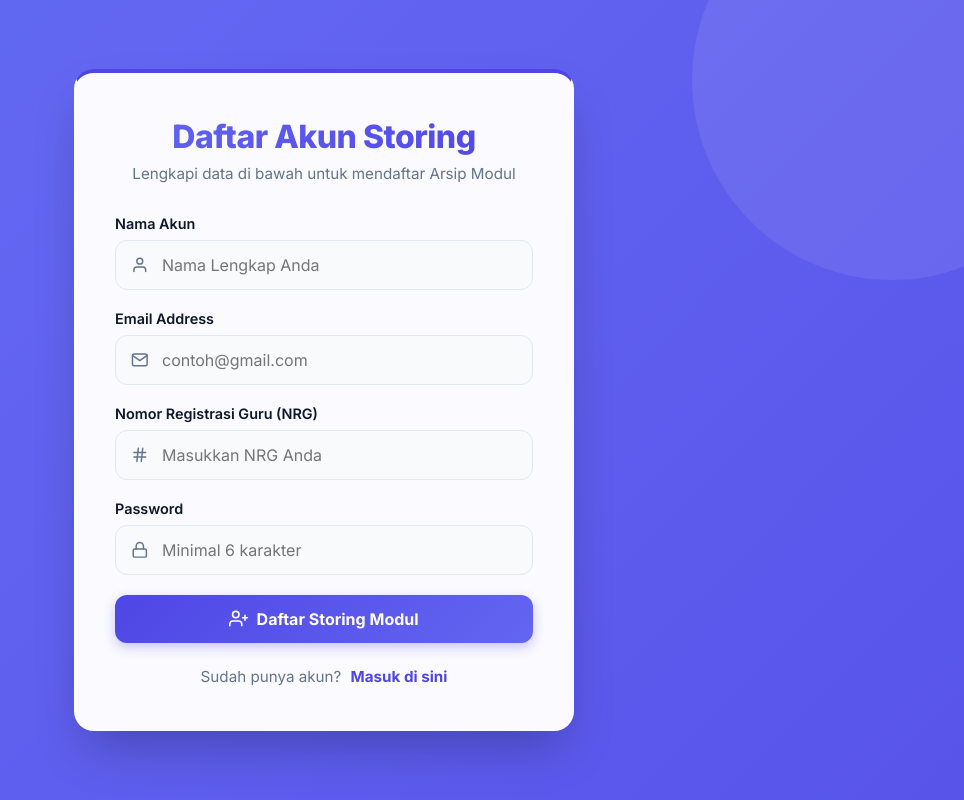
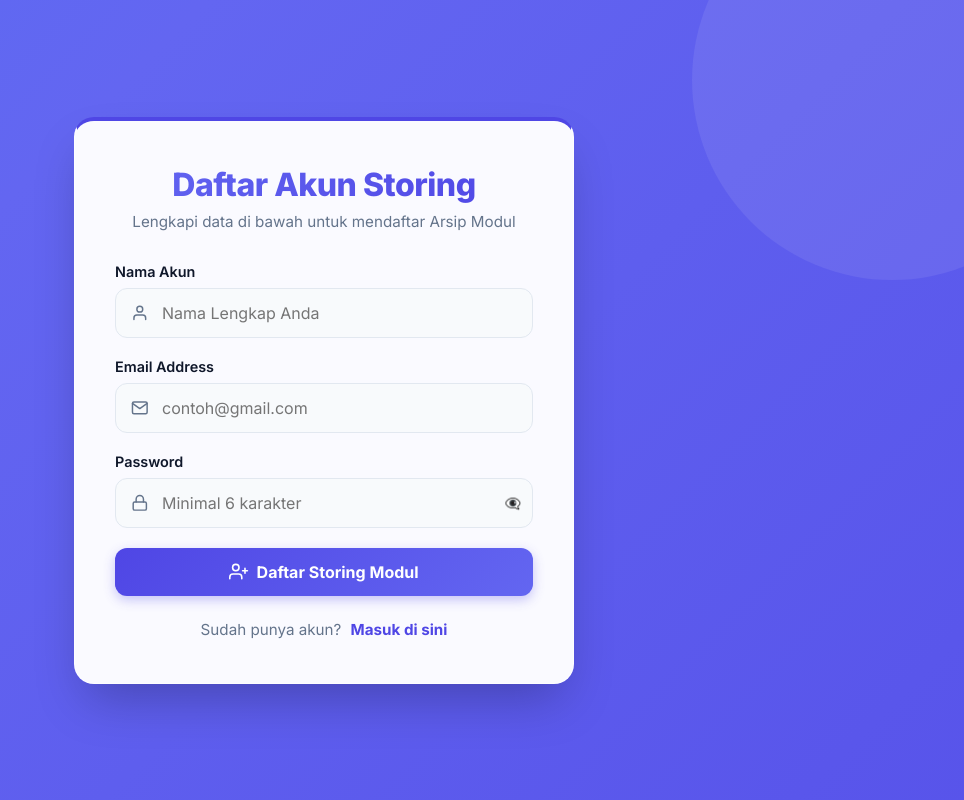
Before and after one commit to ALFAA28/absensi_frontend_smk, a React (Create React App) app: page /register-storing in a window 1280 px wide. Shown: the whole page, without its empty margins (316-1280 px from the left). Built offline with nearby package versions, Linux system fonts and the light colour scheme; no server answers.

Commit message:
fix: remove NRG field, add toggle password visibility on register storing

```diff
--- a/src/pages/RegisterStoring.js
+++ b/src/pages/RegisterStoring.js
@@ -8,9 +8,10 @@
   const [formData, setFormData] = useState({
     nama: '',
     email: '',
-    nrg: '',
     password: ''
   });
+
+  const [showPassword, setShowPassword] = useState(false);
 
   const [error, setError] = useState('');
   const [isLoading, setIsLoading] = useState(false);
@@ -34,12 +35,6 @@
       return;
     }
 
-    if (!formData.nrg) {
-      setError('Nomor Registrasi Guru (NRG) wajib diisi.');
-      setIsLoading(false);
-      return;
-    }
-
     try {
       const response = await fetch(`${API_URL}/register`, {
         method: 'POST',
@@ -50,7 +45,6 @@
         body: JSON.stringify({
           nama: formData.nama,
           email: formData.email,
-          nrg: formData.nrg,
           password: formData.password,
           app_source: 'storing' // Penanda bahwa akun ini dari web storing
         })
@@ -126,33 +120,37 @@
                 </div>
               </div>
 
-              <div className="input-group">
-                <label htmlFor="nrg">Nomor Registrasi Guru (NRG)</label>
-                <div className="input-icon-wrapper">
-                  <FiHash className="input-icon" />
-                  <input
-                    type="text"
-                    id="nrg"
-                    placeholder="Masukkan NRG Anda"
-                    value={formData.nrg}
-                    onChange={handleChange}
-                    required
-                  />
-                </div>
-              </div>
 
-              <div className="input-group">
+
+              <div className="input-group relative">
                 <label htmlFor="password">Password</label>
                 <div className="input-icon-wrapper">
                   <FiLock className="input-icon" />
                   <input
-                    type="password"
+                    type={showPassword ? 'text' : 'password'}
                     id="password"
                     placeholder="Minimal 6 karakter"
                     value={formData.password}
                     onChange={handleChange}
                     required
+                    style={{ paddingRight: '40px' }}
                   />
+                  <button
+                    type="button"
+                    onClick={() => setShowPassword(!showPassword)}
+                    style={{
+                      position: 'absolute',
+                      right: '12px',
+                      top: '50%',
+                      transform: 'translateY(-50%)',
+                      background: 'none',
+                      border: 'none',
+                      cursor: 'pointer',
+                      color: 'var(--text-secondary)'
+                    }}
+                  >
+                    {showPassword ? '👁️' : '👁️‍🗨️'}
+                  </button>
                 </div>
               </div>
 
```
